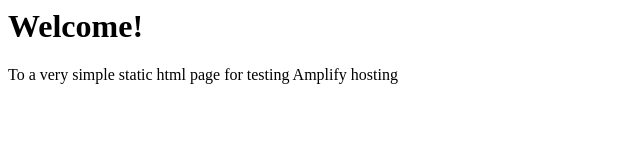
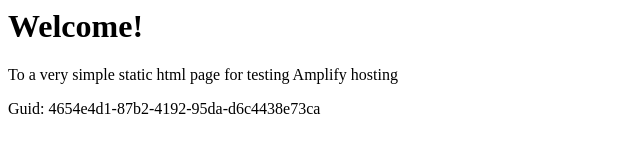
Before and after one commit to aws-aemilia-bom/Github-PR-Commit-Integration-Test-DoNotTouch-GithubWebhookPreviewCanaryTest-v1-prod-ap-south-1, a website: page src/index.html in a window 1280 px wide. Shown: the whole page, without its empty margins (0-640 px from the left). Drawn offline with Linux system fonts and the light colour scheme.

Commit message:
commit from integ tests

```diff
--- a/src/index.html
+++ b/src/index.html
@@ -1,3 +1,5 @@
+
+
 <html lang="en">
 
 <head>
@@ -10,6 +12,6 @@
 <body>
     <h1>Welcome!</h1>
     <p>To a very simple static html page for testing Amplify hosting</p>
-</body>
+    <p>Guid: 4654e4d1-87b2-4192-95da-d6c4438e73ca</p></body>
 
 </html>
```
